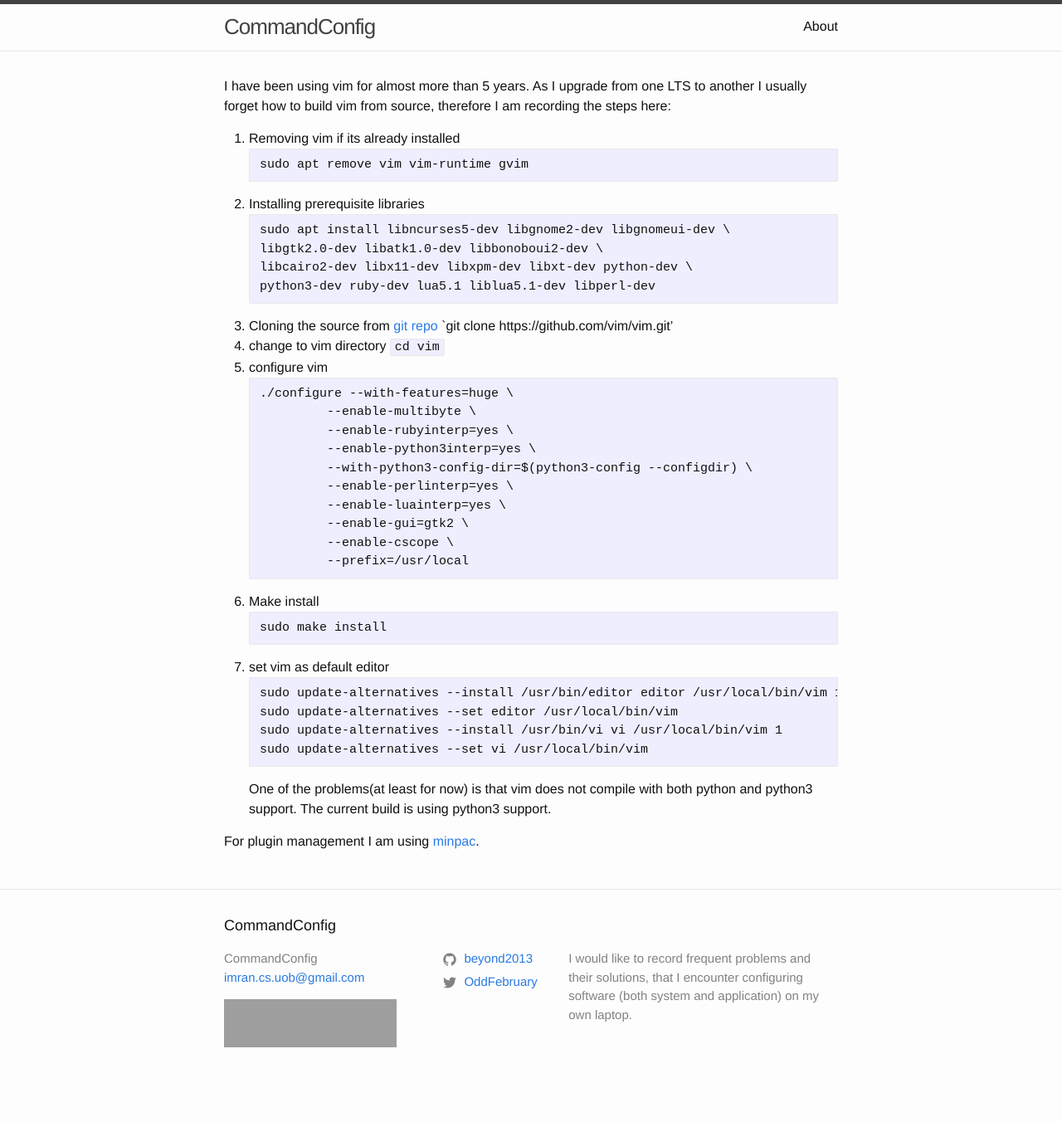
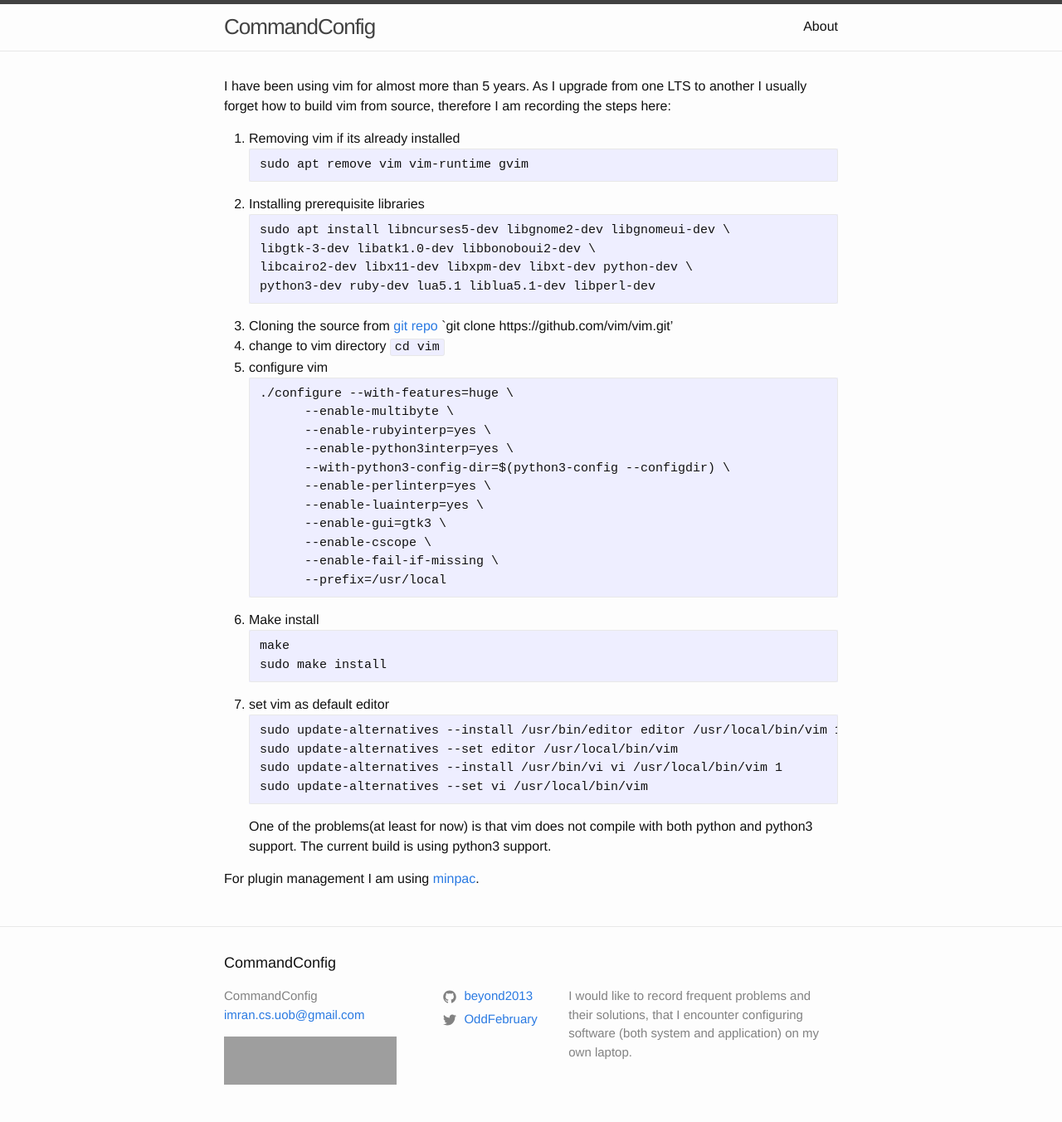
Before and after one commit to beyond2013/beyond2013.github.io, a Jekyll site: the page built from _posts/2020-06-03-building-vim-from-source.markdown, in a window 1280 px wide. Shown: the whole page at 83% size. Built offline with Jekyll 4.4.1, drawn with Linux system fonts in a browser that asks for light colours; before the commit the page ends 1307 px from its top, so only the background shows below that; grey boxes are pictures that could not be loaded.

Commit message:
Update 2020-06-03-building-vim-from-source.markdown

````diff
--- a/_posts/2020-06-03-building-vim-from-source.markdown
+++ b/_posts/2020-06-03-building-vim-from-source.markdown
@@ -15,7 +15,7 @@ sudo apt remove vim vim-runtime gvim
 2. Installing prerequisite libraries
 ```
 sudo apt install libncurses5-dev libgnome2-dev libgnomeui-dev \
-libgtk2.0-dev libatk1.0-dev libbonoboui2-dev \
+libgtk-3-dev libatk1.0-dev libbonoboui2-dev \
 libcairo2-dev libx11-dev libxpm-dev libxt-dev python-dev \
 python3-dev ruby-dev lua5.1 liblua5.1-dev libperl-dev
 ```
@@ -24,18 +24,20 @@ python3-dev ruby-dev lua5.1 liblua5.1-dev libperl-dev
 5. configure vim
 ```
 ./configure --with-features=huge \
-            --enable-multibyte \
-            --enable-rubyinterp=yes \
-            --enable-python3interp=yes \
-            --with-python3-config-dir=$(python3-config --configdir) \
-            --enable-perlinterp=yes \
-            --enable-luainterp=yes \
-            --enable-gui=gtk2 \
-            --enable-cscope \
-            --prefix=/usr/local
+         --enable-multibyte \
+         --enable-rubyinterp=yes \
+         --enable-python3interp=yes \
+         --with-python3-config-dir=$(python3-config --configdir) \
+         --enable-perlinterp=yes \
+         --enable-luainterp=yes \
+         --enable-gui=gtk3 \
+         --enable-cscope \
+         --enable-fail-if-missing \
+         --prefix=/usr/local
 ```
 6. Make install
 ```
+make
 sudo make install
 ```
 7. set vim as default editor
````
